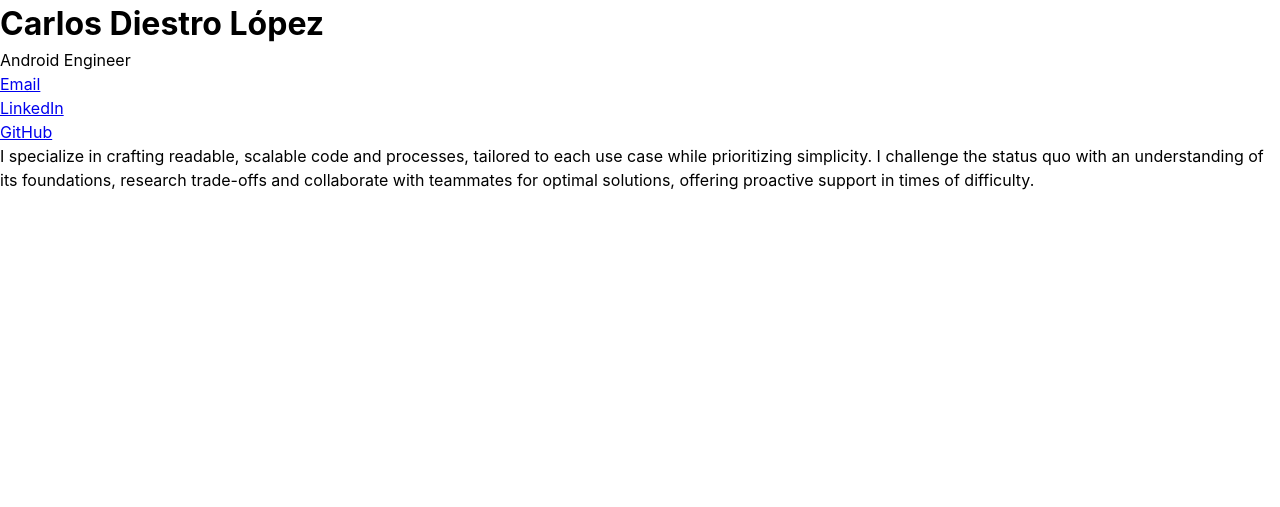
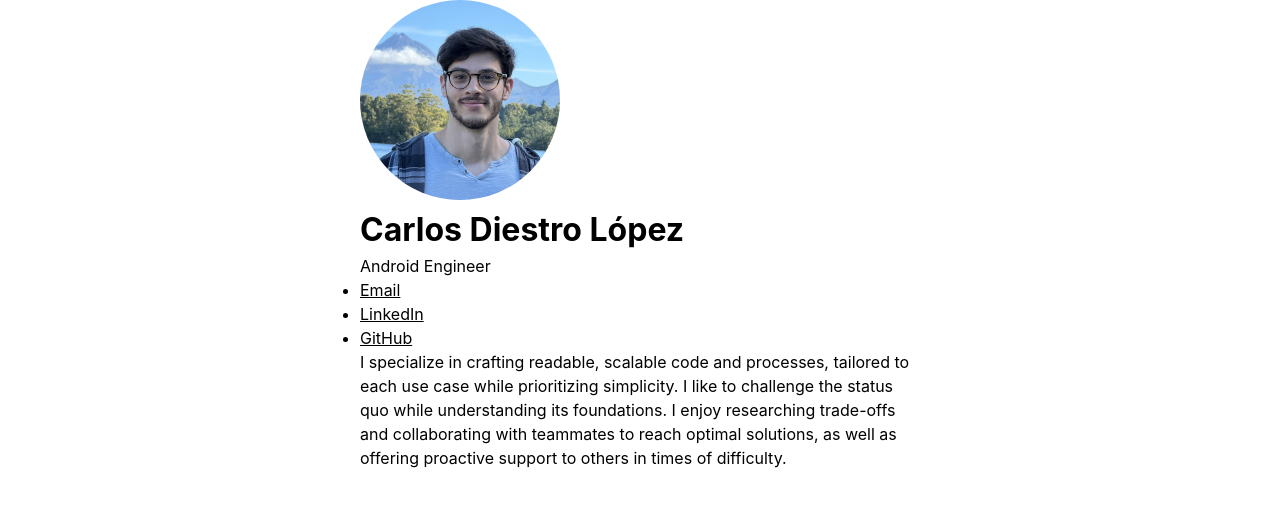
Before and after one commit to heisenburger/carlosdiestrolopez, a Jekyll site: the page built from index.md, in a window 1280 px wide. Shown: the top 507 px of the page. Built offline with Jekyll 4.4.1, drawn with Linux system fonts in a browser that asks for light colours.

Commit message:
add content

```diff
--- a/css/stylin.scss
+++ b/css/stylin.scss
@@ -4,9 +4,19 @@
 
 // Helpers
 // =======
+
+// Dark mode
 @mixin dark() {
   @media only screen and (prefers-color-scheme: dark) {
     @content
+  }
+}
+
+// Transitions
+@mixin transit {
+  transition: all 0.2s ease-in-out;
+  @media only screen and (prefers-reduced-motion) {
+    transition: none;
   }
 }
 
@@ -40,11 +50,10 @@ dl, dd, ol, ul, figure {
 // Colours
   --foreground: black;
   --background: white;
-  --accent: blue;
+  --accent: yellow;
   @include dark {
     --foreground: white;
     --background: black;
-    --accent: blue;
   }
 }
 
@@ -66,4 +75,23 @@ body {
   position: relative;
   max-width: 100vw;
   overflow-x: hidden;
+
+  // Layout
+  margin: auto;
+  max-width: 35rem;
 }
+
+a {
+  color: var(--foreground);
+    @include transit;
+  &:hover {
+    color: var(--accent);
+  }
+}
+
+// Decorative
+// ==========
+
+.rounded {
+  border-radius: 100%;
+}
--- a/index.md
+++ b/index.md
@@ -1,6 +1,8 @@
 ---
 
 ---
+
+<img src="/images/carlosdiestro.jpg" alt="A photo of me taken in New Zealand. In the background there is a lake and Mount Taranaki." width="200" class="rounded" />
 
 # Carlos Diestro López
 
@@ -11,5 +13,4 @@ Android Engineer
 - [GitHub](github.com/K4rLiToX)
 
 I specialize in crafting readable, scalable code and processes, tailored to each use case while prioritizing
-simplicity. I challenge the status quo with an understanding of its foundations, research trade-offs and
-collaborate with teammates for optimal solutions, offering proactive support in times of difficulty.
+simplicity. I like to challenge the status quo while understanding its foundations. I enjoy researching trade-offs and collaborating with teammates to reach optimal solutions, as well as offering proactive support to others in times of difficulty.
```
Also changed, not shown: images/carlosdiestro.jpg (added).
